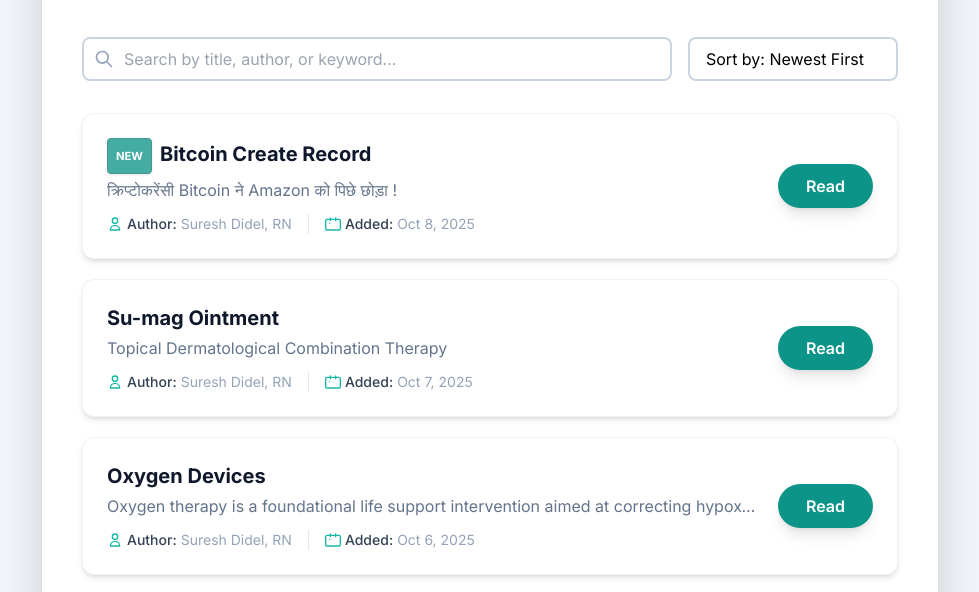
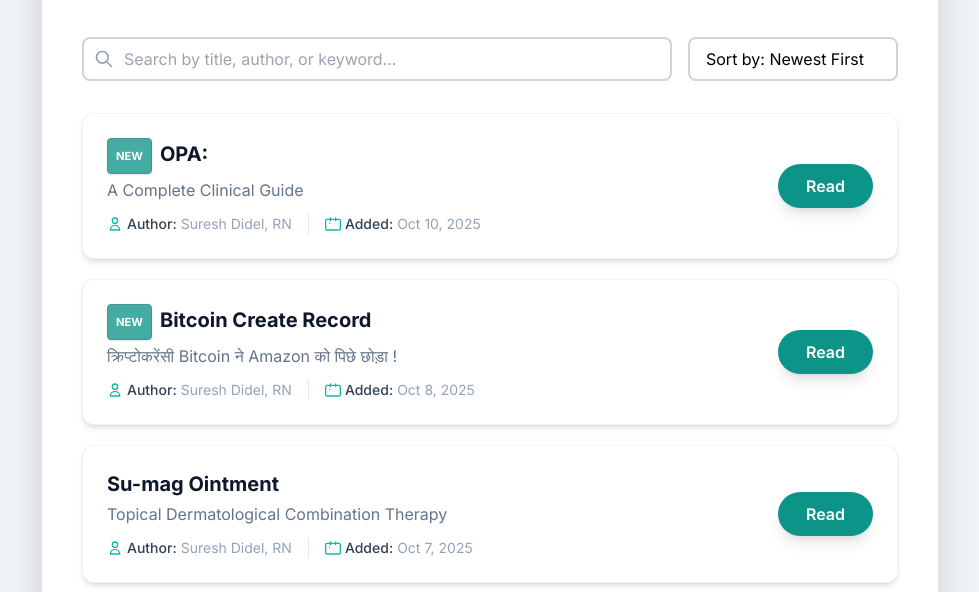
Before and after one commit to Suresh-design462/suresh-design462.github.io, a plain HTML site: page nursing_notebook.html in a window 1280 px wide. Shown: the part 171-763 px from the top of the page, without its empty margins (150-1129 px from the left). Drawn offline with nearby package versions, Linux system fonts and the light colour scheme.

Commit message:
Update nursing_notebook.html

```diff
--- a/nursing_notebook.html
+++ b/nursing_notebook.html
@@ -117,6 +117,7 @@
 
             // --- Note Data (Moved for scope access) ---
             const initialNoteData = [
+                { title: "OPA:", subtitle: "A Complete Clinical Guide", url: "https://instanurse.blogspot.com/2025/10/oropharyngeal-airway-opa-clinical-guide.html", dateAdded: "2025-10-10", author: "Suresh Didel, RN" },
                 { title: "Bitcoin Create Record", subtitle: "क्रिप्टोकरेंसी Bitcoin ने Amazon को पिछे छोड़ा !", url: "https://instanurse.blogspot.com/2025/10/Bitcoin.html", dateAdded: "2025-10-08", author: "Suresh Didel, RN" },
                 { title: "Su-mag Ointment", subtitle: "Topical Dermatological Combination Therapy", url: "https://instanurse.blogspot.com/2025/10/su-mag.html", dateAdded: "2025-10-07", author: "Suresh Didel, RN" },
                 { title: "Oxygen Devices", subtitle: "Oxygen therapy is a foundational life support intervention aimed at correcting hypoxemia", url: "https://instanurse.blogspot.com/2025/10/oxygen-delivery-devices-breath-for-life.html", dateAdded: "2025-10-06", author: "Suresh Didel, RN" },
```
